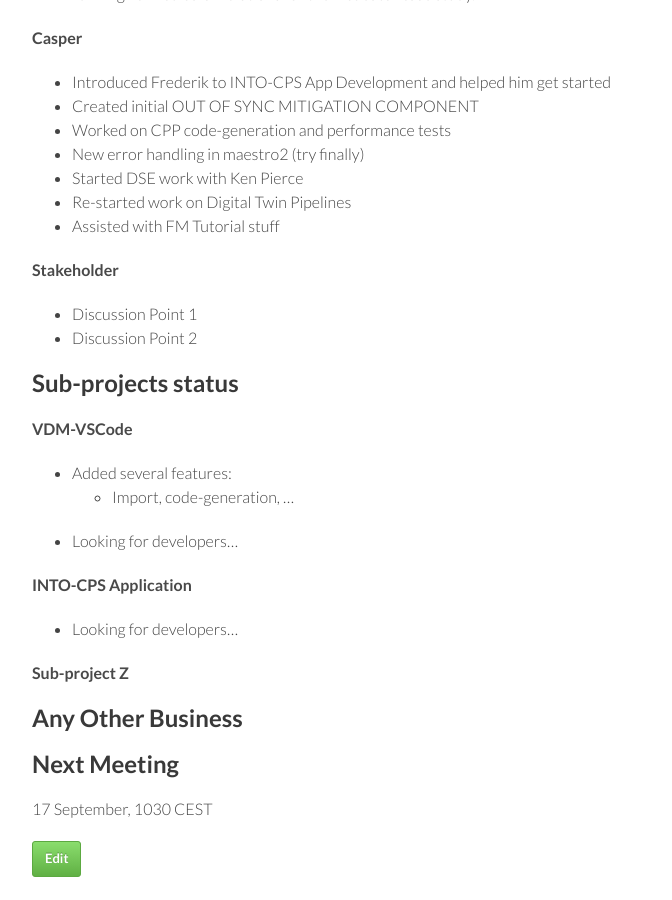
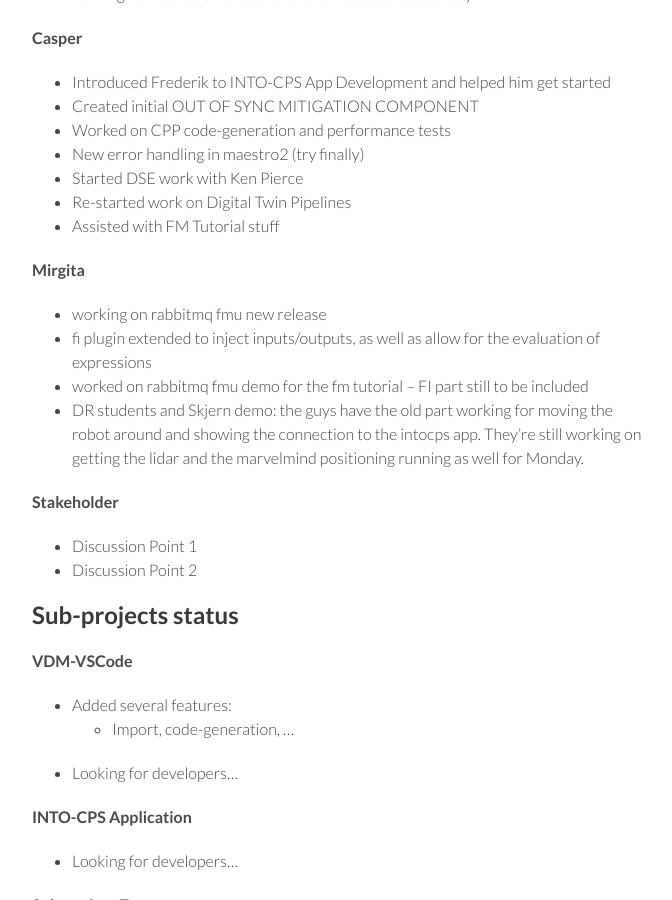
Before and after one commit to digitaltwincentre/digitaltwincentre.github.io, a Jekyll site: the page built from _biweeklies/Biweekly-44.md, in a window 1280 px wide and 900 px high, scrolled down 2283 px. Shown: the whole window, without its empty margins (418-1090 px from the left). Built offline with Jekyll 4.4.1, drawn with Linux system fonts in a browser that asks for light colours; nearby versions of some CDN libraries.

Commit message:
Update Biweekly-44.md

```diff
--- a/_biweeklies/Biweekly-44.md
+++ b/_biweeklies/Biweekly-44.md
@@ -85,6 +85,12 @@ date: 3 September 2021, 1030 CEST
 * Re-started work on Digital Twin Pipelines
 * Assisted with FM Tutorial stuff
 
+#### Mirgita
+* working on rabbitmq fmu new release
+* fi plugin extended to inject inputs/outputs, as well as allow for the evaluation of expressions
+* worked on rabbitmq fmu demo for the fm tutorial -- FI part still to be included
+* DR students and Skjern demo: the guys have the old part working for moving the robot around and showing the connection to the intocps app. They're still working on getting the lidar and the marvelmind positioning running as well for Monday.
+
 #### Stakeholder
 * Discussion Point 1
 * Discussion Point 2
```
